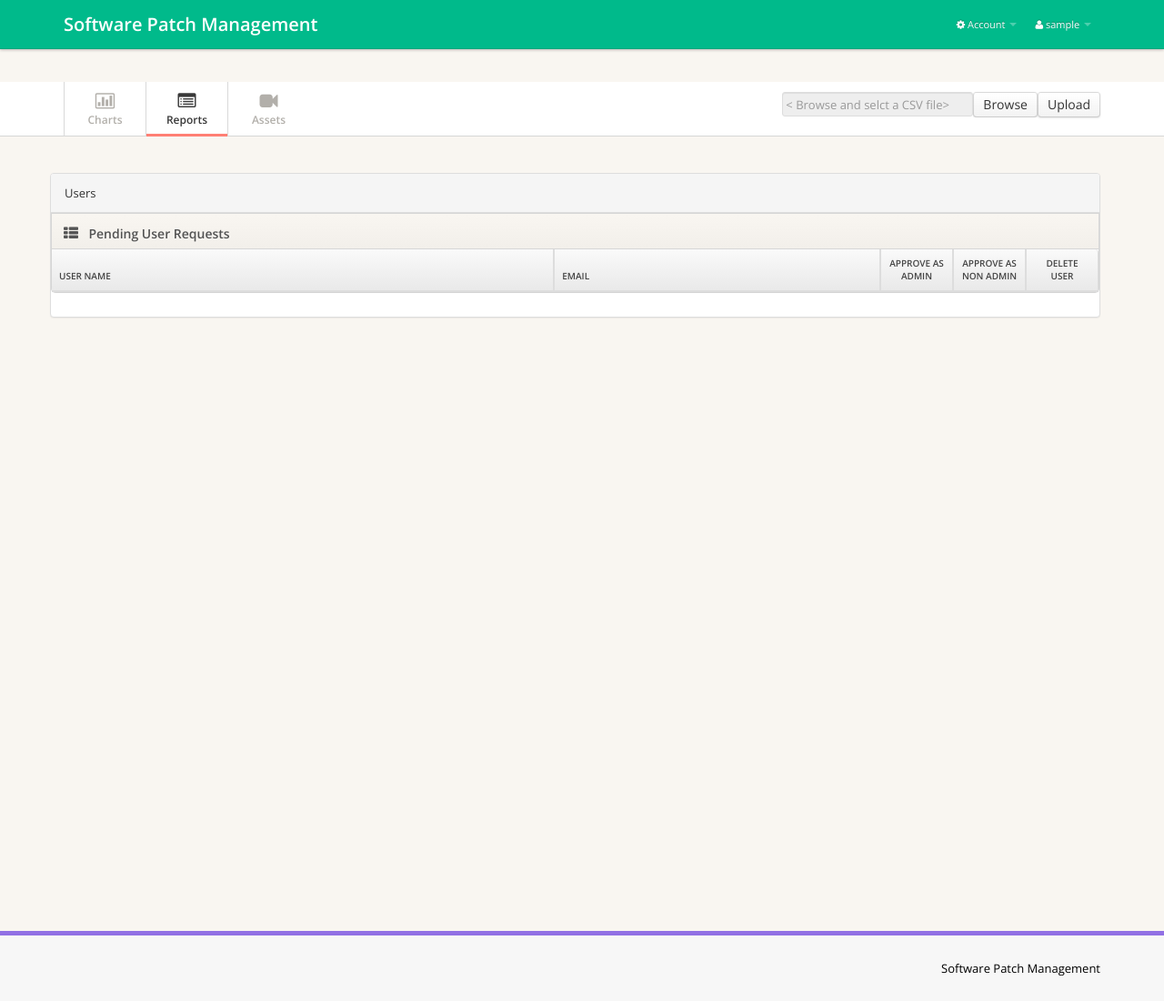
After one commit to Pramothini/webapp, a Django app: page /settings in a window 1280 px wide. The commit adds this page. Shown: the whole page at 91% size. Run offline with Django 3.2, Linux system fonts and the light colour scheme; the visitor is signed in with stand-in values (Sample User, id 1); data comes from the database, SQL or seed files in the repository; lists and menus that the app fills with data are empty; parts of the project's set-up code (start-up, migrations or seed data) failed here and were passed over; some libraries are stand-ins or nearby versions.

Commit message:
user is able to register and admin user is able to upgrade or delete other users
When a user is newly registered, he will be treated as an anonymous
user until the admin user approves him.

```diff
--- /dev/null
+++ b/svpm/showReport/static/showReport/js/userSettings.js
@@ -0,0 +1,109 @@
+$(document).ready(function() {
+    getPendingUserRequests();
+    $("#userdetails").on("click", "a",function(event) {
+        var isadmin = false;
+        var method = "PATCH";
+
+        console.log("id of user clicked is :"+$(this).closest('tr').children('td:eq(0)').attr('id'));
+        console.log("method ",$(this).closest("td").index());
+        if($(this).closest("td").index() == 2){
+          isadmin = true
+          updateUser($(this).closest('tr').children('td:eq(0)').attr('id'),isadmin,method)
+        }
+        else if($(this).closest("td").index() == 3){
+          isadmin = false
+          updateUser($(this).closest('tr').children('td:eq(0)').attr('id'),isadmin,method)
+        }
+        else if($(this).closest("td").index() == 4){
+          method = "DELETE";
+          updateUser($(this).closest('tr').children('td:eq(0)').attr('id'),isadmin,method)
+          $(this).closest('tr').remove();
+        }
+        $(this).closest('td').append('Approved');
+        $(this).remove();
+    });
+});
+
+function updateUser(id,isadmin,method){
+    $.ajaxSetup({
+    beforeSend: function(xhr, settings) {
+        if (!(/^http:.*/.test(settings.url) || /^https:.*/.test(settings.url))) {
+            // Only send the token to relative URLs i.e. locally.
+            xhr.setRequestHeader("X-CSRFToken", getCookie('csrftoken'));
+           }
+       }
+    });
+  $.ajax({
+          url: "/userAPI/"+id+"/",
+          type: method,
+          data : {"is_active": "True","is_staff": isadmin},
+          dataType : "json",
+          success: function() {
+            console.log(" successfully updated user");
+
+          },
+          error: function(error){
+            console.log("error while updating user",error);
+          }
+        });
+}
+
+
+function getPendingUserRequests(){
+ $.ajax({
+          url: "/userAPI/",
+          type: "GET",
+          data : {},
+          dataType : "json",
+          success: function(data,status) {
+            console.log(" successfully got user details", data);
+            var i=0;
+            $(data).each(function() {
+              console.log()
+                  if(!data[i].is_active){
+                    $("#userdetails").append("<tr> <td id="+data[i].id+">"+ data[i].username +"</td>"
+                      + "<td>"+ data[i].email +"</td>"
+                       +'<td class="td-actions"><a href="javascript:;" class="btn btn-small btn-success"><i class="btn-icon-only icon-ok"> </i></a> </td>'
+                       +'<td class="td-actions"><a href="javascript:;" class="btn btn-small btn-success"><i class="btn-icon-only icon-ok"> </i></a> </td>'
+                       + '<td class="td-actions"><a href="javascript:;" class="btn btn-danger btn-small"><i class="btn-icon-only icon-remove"> </i></a> </td></tr>');
+                     }
+                  else if(data[i].is_staff){
+                    $("#userdetails").append("<tr> <td id="+data[i].id+">"+ data[i].username +"</td>"
+                        + "<td>"+ data[i].email +"</td>"
+                        +'<td> Approved </td> <td> Approved </td>'
+                        +'<td class="td-actions"><a href="javascript:;" class="btn btn-danger btn-small"><i class="btn-icon-only icon-remove"> </i></a> </td></tr>');
+                  }
+                  else{
+                    $("#userdetails").append("<tr> <td id="+data[i].id+">"+ data[i].username +"</td>"
+                      + "<td>"+ data[i].email +"</td>"
+                      + '<td class="td-actions"><a href="javascript:;" class="btn btn-small btn-success"><i class="btn-icon-only icon-ok"> </i></a> </td>'
+                      +'</td> <td> Approved </td>'
+                      +'<td class="td-actions"><a href="javascript:;" class="btn btn-danger btn-small"><i class="btn-icon-only icon-remove"> </i></a> </td></tr>');
+                  }
+                i++;
+
+            });
+          },
+          error: function(error){
+            console.log("error while getting user details",error);
+          }
+        });
+
+}
+
+
+function getCookie(name) {
+    var cookieValue = null;
+    if (document.cookie && document.cookie != '') {
+        var cookies = document.cookie.split(';');
+        for (var i = 0; i < cookies.length; i++) {
+            var cookie = jQuery.trim(cookies[i]);
+            // Does this cookie string begin with the name we want?
+            if (cookie.substring(0, name.length + 1) == (name + '=')) {
+                cookieValue = decodeURIComponent(cookie.substring(name.length + 1));
+                break;
+            }
+        }
+    }
+    return cookieValue;
+}
--- a/svpm/showReport/templates/bootstrap-responsive-admin-template/code/charts.html
+++ b/svpm/showReport/templates/bootstrap-responsive-admin-template/code/charts.html
@@ -63,6 +63,10 @@
                     </li>
                     <li><a href="inventory"><i class="icon-facetime-video"></i><span>Assets</span>
                     </a></li>
+
+                    {% if request.user.is_staff %}
+                    <li><a href="settings"><i class="icon-user"></i><span>User Settings</span> </a> </li>
+                    {% endif %}
 
                 </ul>
 
--- /dev/null
+++ b/svpm/showReport/templates/horizontal-admin/settings.html
@@ -0,0 +1,190 @@
+<!DOCTYPE html>
+<html xmlns="http://www.w3.org/1999/xhtml">
+{% load staticfiles %}
+<head>
+    <meta charset="utf-8" />
+    <meta name="viewport" content="width=device-width, initial-scale=1, maximum-scale=1" />
+    <meta name="description" content="" />
+    <meta name="author" content="" />
+    <!--[if IE]>
+        <meta http-equiv="X-UA-Compatible" content="IE=edge,chrome=1">
+        <![endif]-->
+    <title>Software Patch Management</title>
+    <!-- BOOTSTRAP CORE STYLE  -->
+    <link href="{% static 'horizontal-admin/assets/css/bootstrap.css' %}" rel="stylesheet" />
+    <!-- FONT AWESOME STYLE  -->
+    <link href="{% static 'horizontal-admin/assets/css/font-awesome.css' %}" rel="stylesheet" />
+    <!-- DATATABLE STYLE  -->
+    <link href="{% static 'horizontal-admin/assets/js/dataTables/dataTables.bootstrap.css' %}" rel="stylesheet" />
+    <!-- CUSTOM STYLE  -->
+    <link href="{% static 'horizontal-admin/assets/css/style.css' %}" rel="stylesheet" />
+    <!-- GOOGLE FONT -->
+    <link href='http://fonts.googleapis.com/css?family=Open+Sans' rel='stylesheet' type='text/css' />
+
+
+<link href="{% static 'bootstrap-responsive-admin-template/code/css/bootstrap.min.css' %}" rel="stylesheet">
+<link href="{% static 'bootstrap-responsive-admin-template/code/css/bootstrap-responsive.min.css' %}" rel="stylesheet">
+<link href="http://fonts.googleapis.com/css?family=Open+Sans:400italic,600italic,400,600"
+        rel="stylesheet">
+<link href="{% static 'bootstrap-responsive-admin-template/code/css/font-awesome.css' %}" rel="stylesheet">
+<link href="{% static 'bootstrap-responsive-admin-template/code/css/style.css' %}" rel="stylesheet">
+<link href="{% static 'bootstrap-responsive-admin-template/code/css/pages/dashboard.css' %}" rel="stylesheet">
+<link href="{% static 'showReport/custom_css.css' %}" rel="stylesheet">
+</head>
+<body>
+<div class="navbar navbar-fixed-top">
+  <div class="navbar-inner">
+    <div class="container"> <a class="btn btn-navbar" data-toggle="collapse" data-target=".nav-collapse"><span
+                    class="icon-bar"></span><span class="icon-bar"></span><span class="icon-bar"></span> </a><a class="brand" href="index.html">Software Patch Management </a>
+      <div class="nav-collapse">
+        <ul class="nav pull-right">
+          <li class="dropdown"><a href="#" class="dropdown-toggle" data-toggle="dropdown"><i
+                            class="icon-cog"></i> Account <b class="caret"></b></a>
+            <ul class="dropdown-menu">
+              <li><a href="javascript:;">Settings</a></li>
+              <li><a href="javascript:;">Help</a></li>
+            </ul>
+          </li>
+          <li class="dropdown"><a href="#" class="dropdown-toggle" data-toggle="dropdown"><i
+                            class="icon-user"></i> {{user.username}} <b class="caret"></b></a>
+            <ul class="dropdown-menu">
+              <li><a href="javascript:;">Profile</a></li>
+              <li><a href="\logout">Logout</a></li>
+            </ul>
+          </li>
+        </ul>
+      </div>
+      <!--/.nav-collapse -->
+    </div>
+    <!-- /container -->
+  </div>
+  <!-- /navbar-inner -->
+</div>
+<!-- /navbar -->
+<div class="subnavbar">
+  <div class="subnavbar-inner">
+    <div class="container">
+      <ul class="mainnav">
+<!--         <li><a href="index"><i class="icon-dashboard"></i><span>Dashboard</span> </a> </li> -->
+        <li><a href="charts"><i class="icon-bar-chart"></i><span>Charts</span> </a> </li>
+        <li class="active"><a href="table"><i class="icon-list-alt"></i><span>Reports</span> </a> </li>
+        <li><a href="inventory"><i class="icon-facetime-video"></i><span>Assets</span> </a></li>
+
+      </ul>
+      {% if request.user.is_staff %}
+      <form class="pull-right" style="position:relative;height:100%;margin-top:1%;align:bottom;" action="{% url 'csvInput' %}" method="post" enctype="multipart/form-data">
+      {% csrf_token %}
+        <div class="inputBtnSection">
+          <input id="uploadFile" class="disableInputField" placeholder="< Browse and selct a CSV file>" disabled="disabled" />
+          <label class="fileUpload">
+            <input id="uploadBtn" type="file" name="csvFile" class="upload" onchange="getElementById('uploadFile').value = getElementById('uploadBtn').value;"/>
+                <button class="btn btn-default btn-file uploadBtn">Browse</button>
+          </label>
+        <button type="submit" class="btn btn-default btn-file uploadBtn">Upload</button>
+      </form>
+      {% endif %}
+
+    </div>
+    <!-- /container -->
+  </div>
+  <!-- /subnavbar-inner -->
+</div>
+
+    <!-- LOGO HEADER END-->
+    <!-- MENU SECTION END-->
+    <div class="content-wrapper">
+         <div class="container">
+            <div class="row">
+                <div class="col-md-12">
+                    <!-- Advanced Tables -->
+                    <div class="panel panel-default">
+                        <div class="panel-heading">
+                             Users
+                        </div>
+                        <div class="widget widget-table action-table">
+            <div class="widget-header"> <i class="icon-th-list"></i>
+              <h3>Pending User Requests</h3>
+            </div>
+            <!-- /widget-header -->
+            <div class="widget-content">
+              <table class="table table-striped table-bordered">
+                <thead>
+                  <tr>
+                    <th> User Name </th>
+                    <th> Email</th>
+                    <th class="td-actions" > Approve as admin </th>
+                    <th class="td-actions" > Approve as non admin </th>
+                    <th class="td-actions" > Delete user </th>
+                  </tr>
+                </thead>
+                <tbody id="userdetails">
+                  <!-- <tr>
+                    <td> Fresh Web Development Resources </td>
+                    <td> http://www.egrappler.com/ </td>
+                    <td class="td-actions"><a href="javascript:;" class="btn btn-small btn-success"><i class="btn-icon-only icon-ok"> </i></a><a href="javascript:;" class="btn btn-danger btn-small"><i class="btn-icon-only icon-remove"> </i></a></td>
+                  </tr>
+                  <tr>
+                    <td> Fresh Web Development Resources </td>
+                    <td> http://www.egrappler.com/ </td>
+                    <td class="td-actions"><a href="javascript:;" class="btn btn-small btn-success"><i class="btn-icon-only icon-ok"> </i></a><a href="javascript:;" class="btn btn-danger btn-small"><i class="btn-icon-only icon-remove"> </i></a></td>
+                  </tr>
+                  <tr>
+                    <td> Fresh Web Development Resources </td>
+                    <td> http://www.egrappler.com/ </td>
+                    <td class="td-actions"><a href="javascript:;" class="btn btn-small btn-success"><i class="btn-icon-only icon-ok"> </i></a><a href="javascript:;" class="btn btn-danger btn-small"><i class="btn-icon-only icon-remove"> </i></a></td>
+                  </tr>
+                  <tr>
+                    <td> Fresh Web Development Resources </td>
+                    <td> http://www.egrappler.com/ </td>
+                    <td class="td-actions"><a href="javascript:;" class="btn btn-small btn-success"><i class="btn-icon-only icon-ok"> </i></a><a href="javascript:;" class="btn btn-danger btn-small"><i class="btn-icon-only icon-remove"> </i></a></td>
+                  </tr>
+                  <tr>
+                    <td> Fresh Web Development Resources </td>
+                    <td> http://www.egrappler.com/ </td>
+                    <td class="td-actions"><a href="javascript:;" class="btn btn-small btn-success"><i class="btn-icon-only icon-ok"> </i></a><a href="javascript:;" class="btn btn-danger btn-small"><i class="btn-icon-only icon-remove"> </i></a></td>
+                  </tr> -->
+
+                </tbody>
+              </table>
+            </div>
+
+                    </div>
+                    <!--End Advanced Tables -->
+                </div>
+            </div>
+                <!-- /. ROW  -->
+                <!-- /. ROW  -->
+    </div>
+    </div>
+    </div>
+    </form>
+    </div>
+    </div>
+    </div>
+     <!-- CONTENT-WRAPPER SECTION END-->
+    <section class="footer-section">
+        <div class="container">
+            <div class="row">
+                <div class="col-md-12">
+                   Software Patch Management
+                </div>
+
+            </div>
+        </div>
+    </section>
+      <!-- FOOTER SECTION END-->
+    <!-- JAVASCRIPT FILES PLACED AT THE BOTTOM TO REDUCE THE LOADING TIME  -->
+    <!-- CORE JQUERY  -->
+    <script src="{% static 'horizontal-admin/assets/js/jquery-1.10.2.js' %}"></script>
+    <!-- BOOTSTRAP SCRIPTS  -->
+    <script src="{% static 'horizontal-admin/assets/js/bootstrap.js' %}"></script>
+    <!-- DATATABLE SCRIPTS  -->
+    <script src="{% static 'horizontal-admin/assets/js/dataTables/jquery.dataTables.js' %}"></script>
+    <script src="{% static 'horizontal-admin/assets/js/dataTables/dataTables.bootstrap.js' %}"></script>
+      <!-- CUSTOM SCRIPTS  -->
+    <script src="{% static 'horizontal-admin/assets/js/custom.js' %}"></script>
+      <!-- SETTINGS SCRIPTS  -->
+    <script src="{% static 'showReport/js/userSettings.js' %}"></script>
+
+</body>
+</html>
--- a/svpm/showReport/templates/login.html
+++ b/svpm/showReport/templates/login.html
@@ -42,8 +42,8 @@
             <div class="login-actions">
             {% if form.errors %}
                  <div style="color:red">
-<!--                        {{ form.errors }}
- -->                      Incorrect user name and password.
+                       {{ form.errors }}
+                      Incorrect user name and password.
                  </div>
             {% endif %}
 
--- a/svpm/showReport/views.py
+++ b/svpm/showReport/views.py
@@ -10,11 +10,16 @@ from django.template import RequestContext
 from django.core.urlresolvers import reverse
 from showReport.forms import UploadFileForm
 import csv_validator
+from django.contrib.auth.models import User
 
 
 # Create your views here.
 def register(request):
+    if request.method == 'GET':
+        return render(request, 'register.html')
+    serialized = UserSerializer
     return render(request, 'register.html')
+
 
 @login_required
 def charts(request):
@@ -23,6 +28,10 @@ def charts(request):
 @login_required
 def table(request):
     return render(request, 'horizontal-admin/table.html')
+
+@login_required
+def settings(request):
+    return render(request, 'horizontal-admin/settings.html')
 
 @login_required
 def inventory(request):
@@ -91,3 +100,10 @@ class AssetViewSet(viewsets.ModelViewSet):
     queryset = AssetRating.objects.all()
     serializer_class = AssetSerializer
     permission_classes = (IsAdminOrReadOnly,)
+
+class UserViewSet(viewsets.ModelViewSet):
+    # permissin_classes = [
+    #     permissions.AllowAny # Or anon users can't register
+    # ]
+    serializer_class = UserSerializer
+    queryset = User.objects.all()
--- a/svpm/svpm/urls.py
+++ b/svpm/svpm/urls.py
@@ -23,12 +23,14 @@ from django.conf import settings
 router = routers.DefaultRouter()
 router.register(r'reportAPI', views.ReportViewSet)
 router.register(r'assetAPI', views.AssetViewSet)
+router.register(r'userAPI', views.UserViewSet)
 urlpatterns = router.urls
 
 urlpatterns = patterns('',
     url(r'^admin/', include(admin.site.urls)),
     url(r'^$', 'showReport.views.menu', name='menu'),
     url(r'^charts$', 'showReport.views.charts', name='charts'),
+    url(r'^settings$', 'showReport.views.settings', name='settings'),
     url(r'^table$', 'showReport.views.table', name='table'),
     url(r'^inventory$', 'showReport.views.inventory', name='inventory'),
     url(r'^home$', 'showReport.views.home', name='home'),
```
Also changed, not shown: svpm/showReport/serializers.py (+21 -0 lines), svpm/showReport/static/showReport/js/register.js (added, +59 -0 lines), svpm/showReport/templates/register.html (+15 -4 lines).
